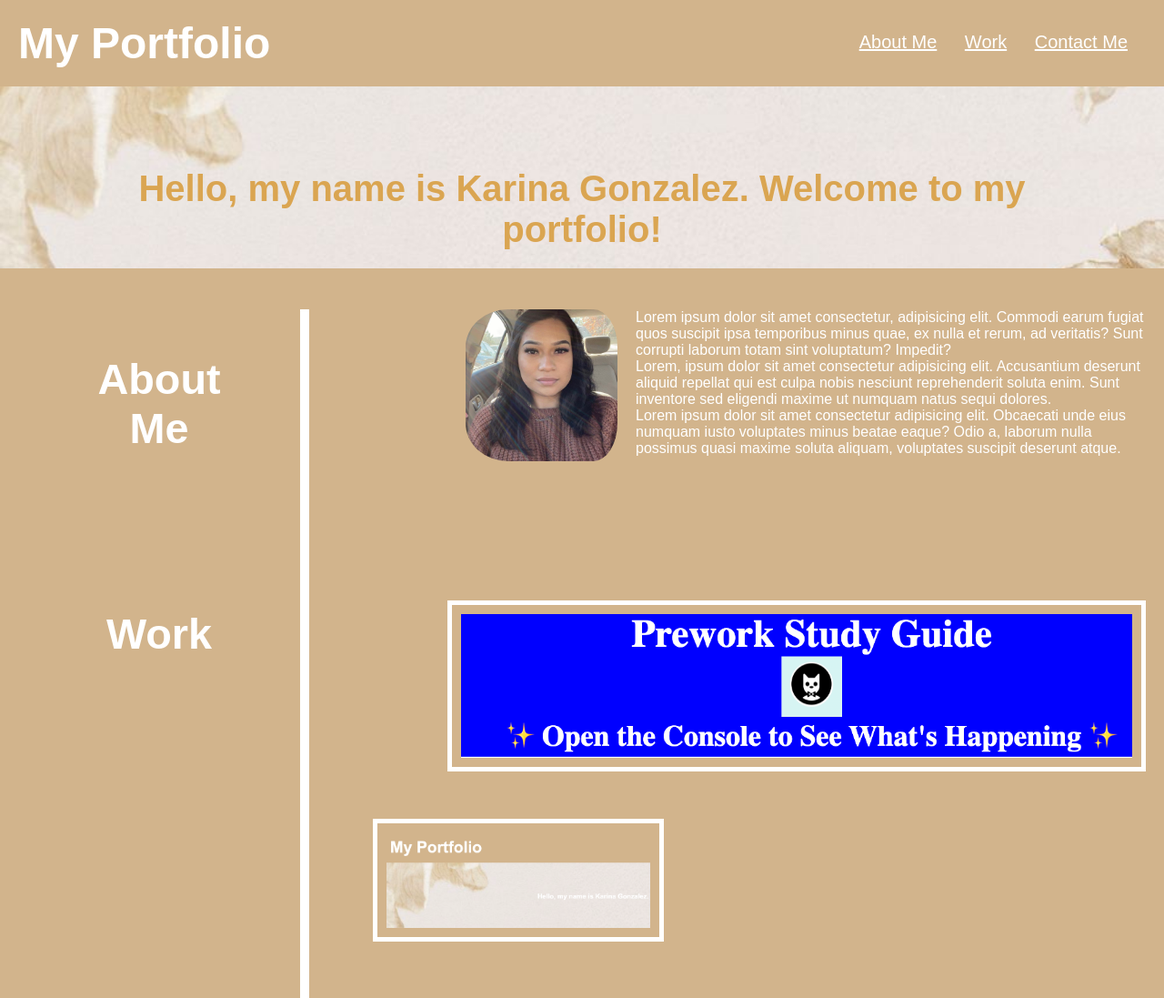
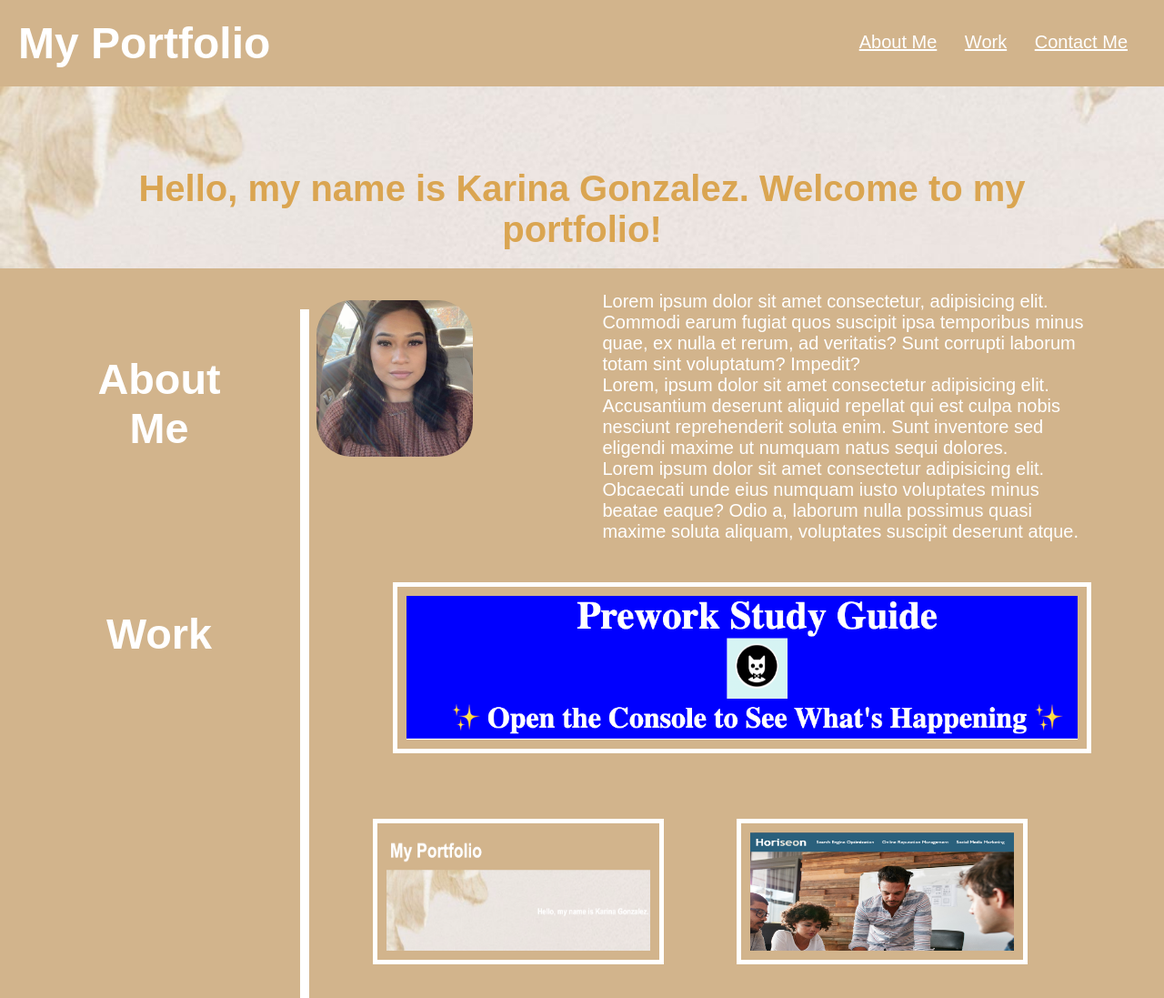
Before and after one commit to 2023kgl/My-Portfolio, a plain HTML site: page index.html in a window 1280 px wide. Shown: the top 1097 px of the page at 91% size. Drawn offline with Linux system fonts and the light colour scheme.

Commit message:
added a 3rd img

```diff
--- a/index.html
+++ b/index.html
@@ -53,15 +53,19 @@
         </section>
 
         <section class="content-work">
-            <p>
-                <a href="https://2023kgl.github.io/prework-study-guide/">
+            <a href="https://2023kgl.github.io/prework-study-guide/" target="_blank">
             <img src="./images/Prework-study-img.png"  class="big" alt="picture of a header titled Prework Study Guide in blue" style="float:right">
-                </a>
-        </p>
+            </a>
+
         </section>
 
+        <a href="" target="_blank">
         <img class="img2" src="./images/my-portfolio-img.png" alt="picture of current page" style="float:right;">
+        </a>
 
+        <a href="https://2023kgl.github.io/horiseon/" target="_blank">
+        <img class="img3" src="./images/horiseon.png" alt="horiseon refactored" style="float: right;">
+        </a>
 
         <section class="content-contact">
 
--- a/style.css
+++ b/style.css
@@ -91,22 +91,26 @@ h2 {
 }
 
 .content-about {
+    width: 42%;
+    height: 300px;
+    font-size: 20px;
+    display: block;
     float: right;
-    height: 300px;
-    margin: 10px;
-    padding: 10px;
-    border: 10px;
-    text-align: left;
-    width: 60%;
+    margin-right: 80px;
 }
 
 .content-about img {
-    width: 25%;
     padding-right: 20px;
     border-radius: 25%;
+    position: absolute;
+    padding: 10px;
+    width: 15%;
+    border: 5px;
+    right: 750px;
 }
 
 /* work section */
+
 .topic-work {
     border-right: 10px solid white;
     float: left;
@@ -137,7 +141,7 @@ h2 {
     align-items: center;
     width: 60%;
     border: 5px solid white;
-    right: 20px;
+    right: 80px;
 }
 
 .content-work:hover {
@@ -146,6 +150,7 @@ h2 {
 
 .img2 {
     width: 25%;
+    height: 160px;
     padding: 10px;
     border: 5px solid white;
     position: absolute;
@@ -154,6 +159,20 @@ h2 {
 }
 
 .img2:hover {
+    opacity: .5;
+}
+
+.img3 {
+    width: 25%;
+    height: 160px;
+    padding: 10px;
+    border: 5px solid white;
+    position: absolute;
+    top: 900px;
+    right: 150px;
+}
+
+.img3:hover {
     opacity: .5;
 }
 
```
Also changed, not shown: images/horiseon.png (added), 1 other file.
